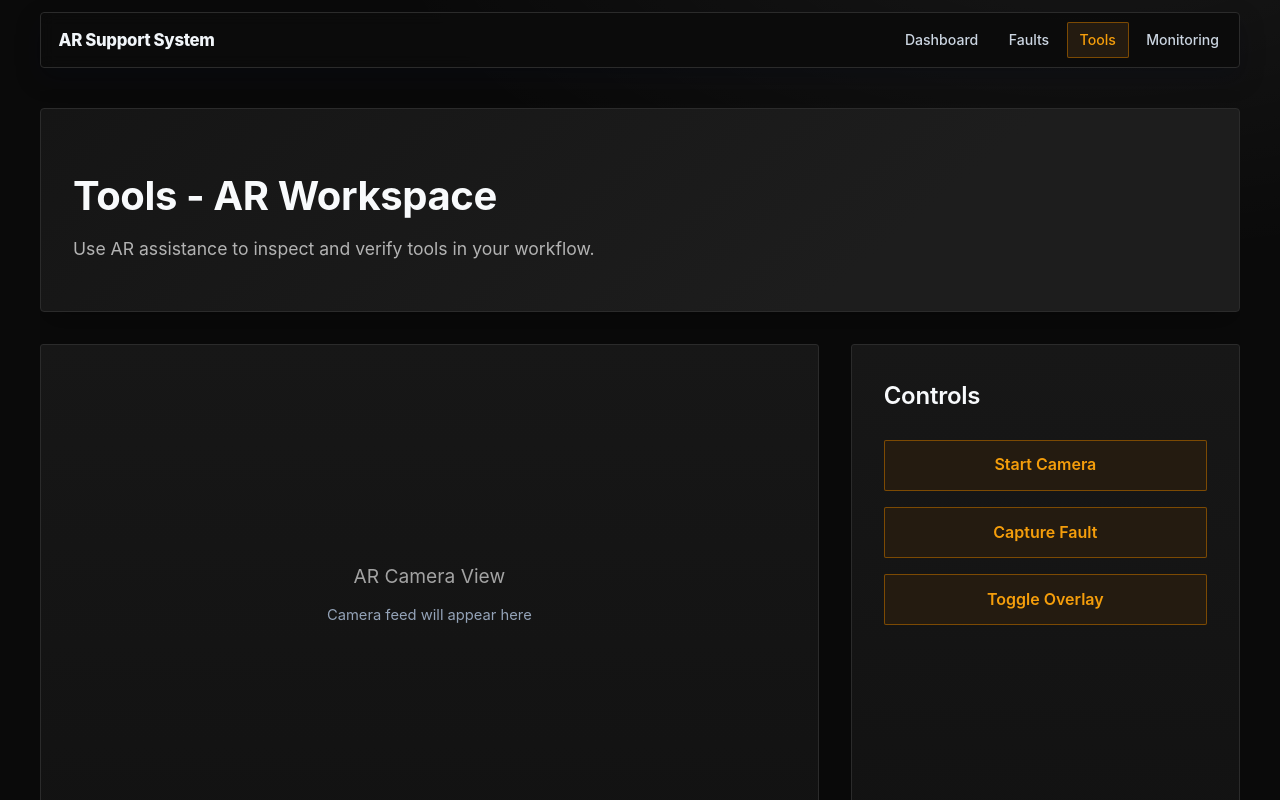
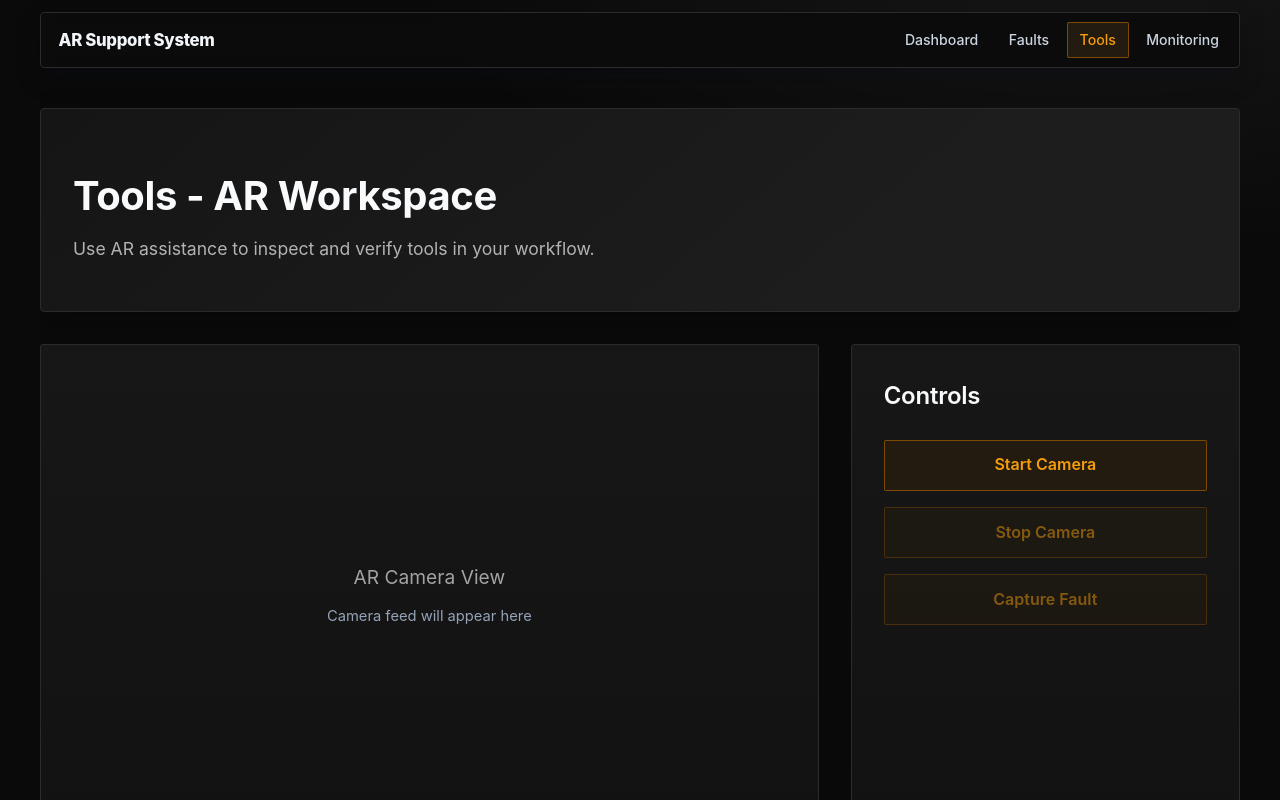
Before and after one commit to ARSupportSystem/ARSupportSystem, a React app in the folder frontend/: page /tools in a window 1280 px wide. Built offline with nearby package versions, Linux system fonts and the light colour scheme; the HTML template or start-up script is replaced by a standard one.

Commit message:
Enhance ARCamera component with camera functionality and error handling

```diff
--- a/frontend/src/components/ARCamera.css
+++ b/frontend/src/components/ARCamera.css
@@ -30,6 +30,7 @@
 }
 
 .camera-view {
+  position: relative;
   border: 1px solid #2b2b2b;
   border-radius: 3px;
   background: linear-gradient(180deg, #171717 0%, #121212 100%);
@@ -41,7 +42,28 @@
   justify-content: center;
 }
 
+.camera-feed {
+  width: 100%;
+  height: 100%;
+  min-height: 500px;
+  object-fit: cover;
+  display: block;
+  opacity: 0;
+  transition: opacity 0.2s ease;
+}
+
+.camera-feed.active {
+  opacity: 1;
+}
+
 .placeholder {
+  position: absolute;
+  inset: 0;
+  display: flex;
+  flex-direction: column;
+  align-items: center;
+  justify-content: center;
+  padding: 1rem;
   text-align: center;
   color: #e2e8f0;
   font-size: 1.2rem;
@@ -51,6 +73,12 @@
   font-size: 0.92rem;
   margin-top: 0.8rem;
   color: #94a3b8;
+}
+
+.camera-error {
+  margin-top: 0.8rem;
+  color: #fb923c;
+  font-size: 0.86rem;
 }
 
 .ar-controls {
@@ -94,6 +122,12 @@
   transform: translateY(0);
 }
 
+.control-btn:disabled {
+  opacity: 0.5;
+  cursor: not-allowed;
+  transform: none;
+}
+
 @media (max-width: 768px) {
   .ar-content {
     grid-template-columns: 1fr;
--- a/frontend/src/components/ARCamera.jsx
+++ b/frontend/src/components/ARCamera.jsx
@@ -1,9 +1,66 @@
-import React from 'react';
+import React, { useEffect, useRef, useState } from 'react';
 import { useLocation } from 'react-router-dom';
 import './ARCamera.css';
 
 const ARCamera = () => {
   const { pathname } = useLocation();
+  const videoRef = useRef(null);
+  const streamRef = useRef(null);
+  const [isCameraActive, setIsCameraActive] = useState(false);
+  const [cameraError, setCameraError] = useState('');
+
+  const stopCamera = () => {
+    if (streamRef.current) {
+      streamRef.current.getTracks().forEach((track) => track.stop());
+      streamRef.current = null;
+    }
+
+    if (videoRef.current) {
+      videoRef.current.srcObject = null;
+    }
+
+    setIsCameraActive(false);
+  };
+
+  const startCamera = async () => {
+    if (!navigator.mediaDevices || !navigator.mediaDevices.getUserMedia) {
+      setCameraError('Camera access is not supported in this browser.');
+      return;
+    }
+
+    try {
+      setCameraError('');
+
+      if (streamRef.current) {
+        stopCamera();
+      }
+
+      const stream = await navigator.mediaDevices.getUserMedia({
+        video: {
+          facingMode: 'environment',
+        },
+        audio: false,
+      });
+
+      streamRef.current = stream;
+
+      if (videoRef.current) {
+        videoRef.current.srcObject = stream;
+        await videoRef.current.play().catch(() => {});
+      }
+
+      setIsCameraActive(true);
+    } catch {
+      setCameraError('Unable to access the camera. Please allow camera permission and try again.');
+      setIsCameraActive(false);
+    }
+  };
+
+  useEffect(() => {
+    return () => {
+      stopCamera();
+    };
+  }, []);
 
   const pageContent = pathname === '/tools'
     ? {
@@ -24,19 +81,33 @@ const ARCamera = () => {
 
       <section className="ar-content">
         <div className="camera-view">
+          <video
+            className={`camera-feed${isCameraActive ? ' active' : ''}`}
+            ref={videoRef}
+            autoPlay
+            muted
+            playsInline
+          />
+          {!isCameraActive && (
             <div className="placeholder">
               <p>AR Camera View</p>
               <p className="placeholder-subtext">
                 Camera feed will appear here
               </p>
+              {cameraError && <p className="camera-error">{cameraError}</p>}
             </div>
+          )}
         </div>
 
         <div className="ar-controls">
           <h2>Controls</h2>
-          <button className="control-btn">Start Camera</button>
-          <button className="control-btn">Capture Fault</button>
-          <button className="control-btn">Toggle Overlay</button>
+          <button className="control-btn" onClick={startCamera} disabled={isCameraActive}>
+            {isCameraActive ? 'Camera Running' : 'Start Camera'}
+          </button>
+          <button className="control-btn" onClick={stopCamera} disabled={!isCameraActive}>
+            Stop Camera
+          </button>
+          <button className="control-btn" disabled={!isCameraActive}>Capture Fault</button>
         </div>
       </section>
     </div>
--- a/frontend/src/components/HomePage.jsx
+++ b/frontend/src/components/HomePage.jsx
@@ -5,8 +5,12 @@ import './HomePage.css';
 const HomePage = () => {
   const navigate = useNavigate();
 
-  const handleARCameraClick = () => {
-    navigate('/ar-camera');
+  const handleLaunchFaults = () => {
+    navigate('/faults');
+  };
+
+  const handleLaunchTools = () => {
+    navigate('/tools');
   };
 
   return (
@@ -19,13 +23,16 @@ const HomePage = () => {
         <div className="feature">
           <h2>AR Fault Detection</h2>
           <p>Visualize and annotate faults in real-time using AR.</p>
-          <button className="ar-button" onClick={handleARCameraClick}>
-            Launch AR Camera
+          <button className="ar-button" onClick={handleLaunchFaults}>
+            Launch Faults
           </button>
         </div>
         <div className="feature">
           <h2>Tool Tracking</h2>
           <p>Ensure tool accountability with AR-assisted tracking.</p>
+          <button className="ar-button" onClick={handleLaunchTools}>
+            Launch Tools
+          </button>
         </div>
         <div className="feature">
           <h2>Secure Collaboration</h2>
```
Lines whose indentation alone changed are shown as unchanged.
